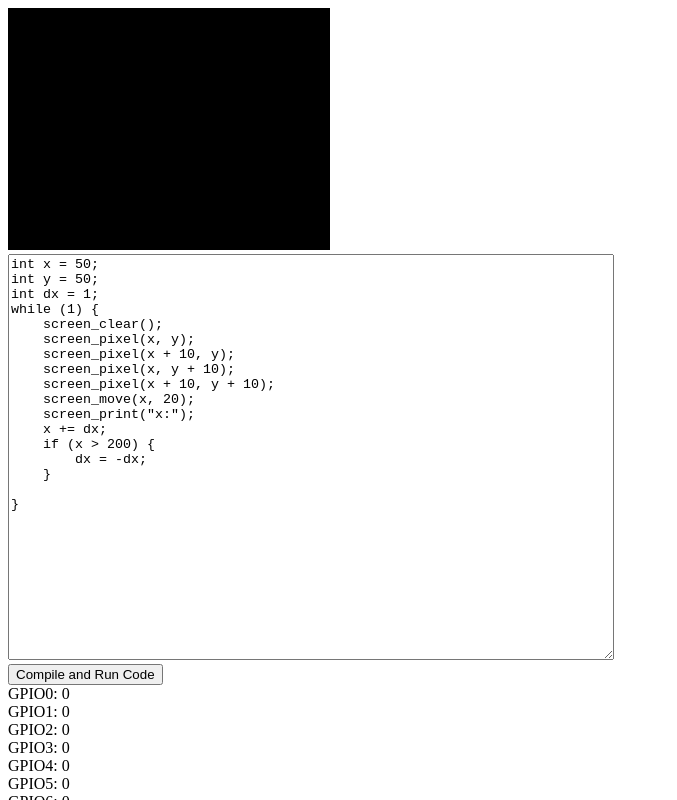
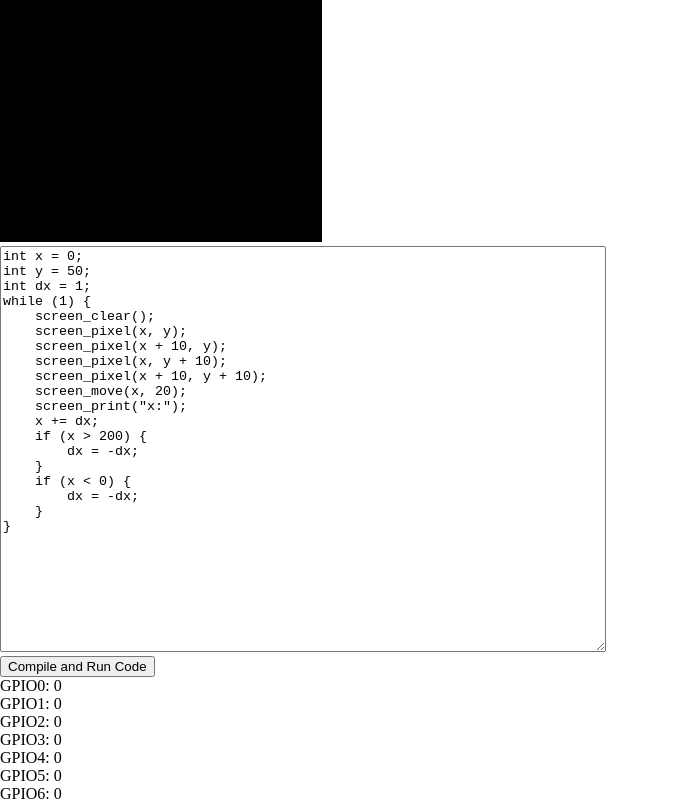
Before and after one commit to NellowTCS/CYDSim, a plain HTML site: page ESPEmuCore/index.html in a window 1280 px wide. Shown: the top 800 px of the page, without its empty margins (0-677 px from the left). Drawn offline with Linux system fonts and the light colour scheme.

Commit message:
Update index.html

```diff
--- a/ESPEmuCore/index.html
+++ b/ESPEmuCore/index.html
@@ -3,6 +3,7 @@
 <head>
   <title>ESP32 Emulator</title>
   <style>
+    body { margin: 0; padding: 0; }
     canvas { border: 1px solid black; background: black; }
     textarea { width: 600px; height: 400px; }
   </style>
@@ -10,7 +11,7 @@
 <body>
   <canvas id="screen" width="320" height="240"></canvas><br>
   <textarea id="code">
-int x = 50;
+int x = 0;
 int y = 50;
 int dx = 1;
 while (1) {
@@ -25,7 +26,9 @@ while (1) {
     if (x > 200) {
         dx = -dx;
     }
-
+    if (x < 0) {
+        dx = -dx;
+    }
 }
   </textarea><br>
   <button onclick="compileAndRun()">Compile and Run Code</button>
@@ -38,7 +41,6 @@ while (1) {
     const canvas = document.getElementById('screen');
     const ctx = canvas.getContext('2d');
     const emulator = new ESP32Emulator(ctx);
-
 
     window.compileAndRun = function() {
       const code = document.getElementById('code').value;
```
